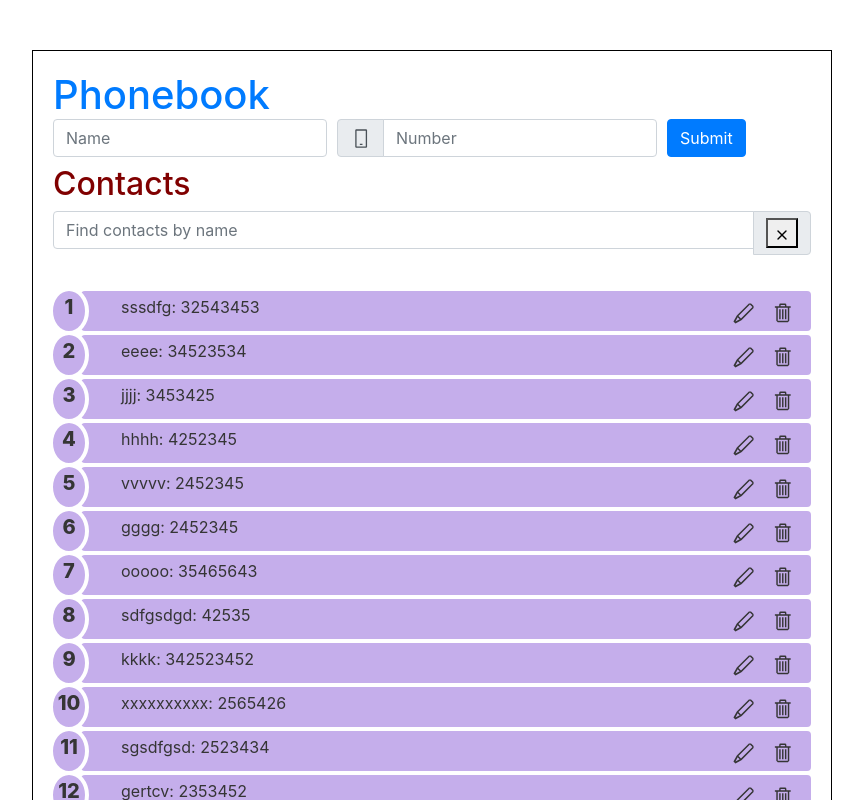
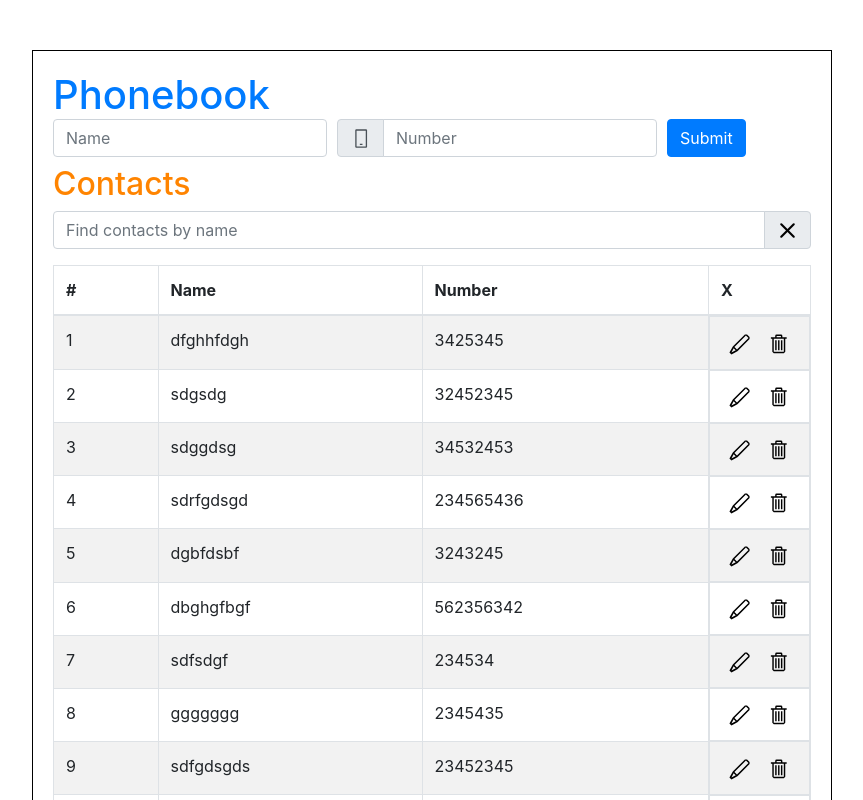
Before and after one commit to alexandr90h/goit-react-hw-08-phonebook, a React (Create React App) app: page / in a window 1280 px wide. Shown: the top 800 px of the page, without its empty margins (208-1071 px from the left). Built offline with nearby package versions, Linux system fonts and the light colour scheme; data requests are answered from the project's data file.

Commit message:
27.01.2021-2

```diff
--- a/db.json
+++ b/db.json
@@ -1,89 +1,59 @@
 {
   "contacts": [
     {
-      "name": "sssdfg",
-      "number": "32543453",
-      "id": 20
+      "name": "dfghhfdgh",
+      "number": "3425345",
+      "id": 1
     },
     {
-      "name": "eeee",
-      "number": "34523534",
-      "id": 21
+      "name": "sdgsdg",
+      "number": "32452345",
+      "id": 2
     },
     {
-      "name": "jjjj",
-      "number": "3453425",
-      "id": 22
+      "name": "sdggdsg",
+      "number": "34532453",
+      "id": 3
     },
     {
-      "name": "hhhh",
-      "number": "4252345",
-      "id": 23
+      "name": "sdrfgdsgd",
+      "number": "234565436",
+      "id": 4
     },
     {
-      "name": "vvvvv",
-      "number": "2452345",
-      "id": 24
+      "name": "dgbfdsbf",
+      "number": "3243245",
+      "id": 5
     },
     {
-      "name": "gggg",
-      "number": "2452345",
-      "id": 34
+      "name": "dbghgfbgf",
+      "number": "562356342",
+      "id": 6
     },
     {
-      "name": "ooooo",
-      "number": "35465643",
-      "id": 36
+      "name": "sdfsdgf",
+      "number": "234534",
+      "id": 7
     },
     {
-      "name": "sdfgsdgd",
-      "number": "42535",
-      "id": 37
+      "name": "ggggggg",
+      "number": "2345435",
+      "id": 8
     },
     {
-      "name": "kkkk",
-      "number": "342523452",
-      "id": 38
+      "name": "sdfgdsgds",
+      "number": "23452345",
+      "id": 9
     },
     {
-      "name": "xxxxxxxxxx",
-      "number": "2565426",
-      "id": 39
+      "name": "sdfggsdg",
+      "number": "32453245",
+      "id": 10
     },
     {
-      "name": "sgsdfgsd",
-      "number": "2523434",
-      "id": 40
-    },
-    {
-      "name": "gertcv",
-      "number": "2353452",
-      "id": 41
-    },
-    {
-      "name": "gfnmui",
-      "number": "4252234",
-      "id": 42
-    },
-    {
-      "name": "gnjhmi",
-      "number": "2345634",
-      "id": 43
-    },
-    {
-      "name": "sdfgsdfg",
-      "number": "35645",
-      "id": 45
-    },
-    {
-      "name": "hkhkhhkhhkhk",
-      "number": "25325345",
-      "id": 46
-    },
-    {
-      "name": "zxdfdfbdb",
-      "number": "23453425",
-      "id": 47
+      "name": "ssdvdf",
+      "number": "43252345",
+      "id": 11
     }
   ]
 }
--- a/src/ContactsList/ContactsItem.jsx
+++ b/src/ContactsList/ContactsItem.jsx
@@ -9,16 +9,13 @@ export default function ContactsListItem(props) {
     const dispatch = useDispatch();
     // const ModalVisible = useSelector(state => state.state)
     return (
-        <li key={props.id} className={styles.contactItem}>
-            <div className={styles.contentItem}>
-                <span className={styles.nameItem}>{props.name}: </span>
-                <span className={styles.phonItem}>{props.number}</span>
-            </div>
-            <div className={styles.buttonConteiner}>
-                <button onClick={async() => {await dispatch(operation.getContactsById(props.id)); dispatch(contactsAction.modalVisible(true));}} ><VscEdit/></button>
-                <button onClick={() => dispatch(operation.delContacts(props.id))}><VscTrash/></button>
-            </div>
-        </li>
+        <tr key={props.id}>
+            <td lg="2">{props.n}</td>
+      <td>{props.name}</td>
+      <td>{props.number}</td>
+      <td className={styles.buttonConteiner}><button onClick={async() => {await dispatch(operation.getContactsById(props.id)); dispatch(contactsAction.modalVisible(true));}} ><VscEdit/></button>
+                <button onClick={() => dispatch(operation.delContacts(props.id))}><VscTrash/></button></td>
+    </tr>
     )
 }
 ContactsListItem.propTypes = {
--- a/src/ContactsList/ContactsList.jsx
+++ b/src/ContactsList/ContactsList.jsx
@@ -1,12 +1,14 @@
 import { useEffect } from 'react';
 import { useDispatch, useSelector } from "react-redux";
 import ContactsListItem from './ContactsItem';
-import styles from './conractsList.module.scss'
+// import styles from './conractsList.module.scss'
 import * as operation from "../redux/operation";
-import { getContactsItem,getModalVisible } from "../redux/selectors";
+import { getContactsItem, getModalVisible } from "../redux/selectors";
+import Table from 'react-bootstrap/Table';
 
 
 export default function ContactsList() {
+            let n = 1;
     const stateData = useSelector(getContactsItem);
     const modalVisible = useSelector(getModalVisible);
     const dispatch = useDispatch();
@@ -15,14 +17,27 @@ export default function ContactsList() {
         // eslint-disable-next-line
     }, [dispatch,modalVisible])
     return (
-        <ol className={styles.contactList}>
-            {stateData.map(obj => {
-                return (<ContactsListItem key={obj.id}
-                    id={obj.id}
-                    name={obj.name}
-                    number={obj.number}
-                />)
-            })}
-        </ol>
+        <Table striped bordered hover>
+  <thead>
+    <tr>
+      <th>#</th>
+      <th>Name</th>
+      <th>Number</th>
+      <th width="100px">X</th>
+    </tr>
+  </thead>
+            <tbody>
+                {stateData.map(obj => {
+                    return (
+                        <ContactsListItem
+                            n={n++}
+                            key={obj.id}
+                            id={obj.id}
+                            name={obj.name}
+                            number={obj.number} />
+                    )
+                })}
+  </tbody>
+</Table>
     )
 }
--- a/src/ContactsList/conractsList.module.scss
+++ b/src/ContactsList/conractsList.module.scss
@@ -1,8 +1,8 @@
-.contactList {
-  list-style: none;
-  counter-reset: list;
-  margin: 0;
-  padding: 0;
-  padding-top: 20px;
-  overflow: hidden;
-}
+// .contactList {
+//   list-style: none;
+//   counter-reset: list;
+//   margin: 0;
+//   padding: 0;
+//   padding-top: 20px;
+//   overflow: hidden;
+// }
--- a/src/ContactsList/contactsItem.module.scss
+++ b/src/ContactsList/contactsItem.module.scss
@@ -1,49 +1,50 @@
-.contactItem {
-  display: flex;
-  justify-content: space-between;
-  position: relative;
-  height: 40px;
-  line-height: 2rem;
-  margin-left: 1.75rem;
-  margin-bottom: 0.25rem;
-  padding-left: 40px;
-  padding-right: 10px;
-  color: rgb(53, 53, 53);
-  background: #c5aeeb;
-  white-space: nowrap;
-  border-radius: 0.25rem;
-  &:last-child {
-    margin-bottom: 0;
-  }
-  &::before {
-    content: counter(list);
-    counter-increment: list;
-    position: absolute;
-    left: -2rem;
-    top: -0.25rem;
-    bottom: -0.25rem;
-    width: 40px;
-    line-height: 2rem;
-    border-radius: 50%;
-    border: 0.25rem solid #fff;
-    text-align: center;
-    color: rgb(53, 53, 53);
-    background: #c5aeeb;
-    font-size: 20px;
-    font-weight: 800;
-  }
-}
-.nameItem {
-  margin: 0;
-  padding: 0;
-}
-.phonItem {
-  margin: 0;
-  padding: 0;
-}
+// .contactItem {
+//   display: flex;
+//   justify-content: space-between;
+//   position: relative;
+//   height: 40px;
+//   line-height: 2rem;
+//   margin-left: 1.75rem;
+//   margin-bottom: 0.25rem;
+//   padding-left: 40px;
+//   padding-right: 10px;
+//   color: rgb(53, 53, 53);
+//   background: #c5aeeb;
+//   white-space: nowrap;
+//   border-radius: 0.25rem;
+//   &:last-child {
+//     margin-bottom: 0;
+//   }
+//   &::before {
+//     content: counter(list);
+//     counter-increment: list;
+//     position: absolute;
+//     left: -2rem;
+//     top: -0.25rem;
+//     bottom: -0.25rem;
+//     width: 40px;
+//     line-height: 2rem;
+//     border-radius: 50%;
+//     border: 0.25rem solid #fff;
+//     text-align: center;
+//     color: rgb(53, 53, 53);
+//     background: #c5aeeb;
+//     font-size: 20px;
+//     font-weight: 800;
+//   }
+// }
+// .nameItem {
+//   margin: 0;
+//   padding: 0;
+// }
+// .phonItem {
+//   margin: 0;
+//   padding: 0;
+// }
 .buttonConteiner {
   display: flex;
   align-items: center;
+  justify-content: center;
   button {
     border: none;
     background: none;
@@ -51,7 +52,7 @@
       margin-left: 5px;
     }
     svg {
-      color: rgb(53, 53, 53);
+      color: rgb(0, 0, 0);
       width: 23px;
       height: 23px;
     }
--- a/src/InputFind/FilterContactsList.jsx
+++ b/src/InputFind/FilterContactsList.jsx
@@ -1,12 +1,14 @@
 import ContactsListItem from '../ContactsList/ContactsItem';
-import styles from '../ContactsList/conractsList.module.scss';
+// import styles from '../ContactsList/conractsList.module.scss';
 import PropTypes from 'prop-types';
 import * as operation from "../redux/operation";
 import { useDispatch, useSelector } from "react-redux";
 import { useEffect } from 'react';
 import { getFilterName, getFilterItem } from "../redux/selectors";
+import Table from 'react-bootstrap/Table';
 
 export default function FilterContactsList() {
+                let n = 1;
     const filterName = useSelector(getFilterName);
     const filterItems = useSelector(getFilterItem);
     const dispatch = useDispatch();
@@ -15,16 +17,28 @@ export default function FilterContactsList() {
         // eslint-disable-next-line
     },[filterItems])
     return (
-        <ol className={styles.contactList}>
-            {filterItems.map(obj => {
-                return(<ContactsListItem key={obj.id}
-                    id={obj.id}
-                    name={obj.name}
-                    number={obj.number}
-                    onBtnDelId={()=>dispatch(operation.delContacts(obj.id))}
-                />)
-            })}
-        </ol>
+        <Table striped bordered hover >
+  <thead>
+    <tr>
+      <th>#</th>
+      <th>Name</th>
+      <th>Number</th>
+      <th width="100px">X</th>
+    </tr>
+  </thead>
+            <tbody>
+                {filterItems.map(obj => {
+                    return (
+                        <ContactsListItem
+                            n={n++}
+                            key={obj.id}
+                            id={obj.id}
+                            name={obj.name}
+                            number={obj.number} />
+                    )
+                })}
+  </tbody>
+</Table>
     )
 }
 
--- a/src/InputFind/InputFind.jsx
+++ b/src/InputFind/InputFind.jsx
@@ -17,7 +17,7 @@ export default function InputFind() {
         e.currentTarget.value ? document.querySelector("#btn-reset").style.color = "red" : document.querySelector("#btn-reset").style.color = "rgb(192, 192, 192)";
     }
     return (
-        <form action="">
+        <form>
                               <InputGroup className="mb-3">
     <FormControl
       placeholder="Find contacts by name"
@@ -26,10 +26,11 @@ export default function InputFind() {
                 onChange={hendlInputFilter}
     />
     <InputGroup.Append >
-      <InputGroup.Text id="basic-addon2" ><button type="reset" onClick={resetInputFind} id="btn-reset"><FiX /></button></InputGroup.Text>
+            <InputGroup.Text id="basic-addon2" >
+              <button type="reset" onClick={resetInputFind} id="btn-reset">
+                <FiX className="svg-btn-reset" /></button></InputGroup.Text>
     </InputGroup.Append>
   </InputGroup>
-
         </form>
 
         )
--- a/src/InputFind/inputFind.module.scss
+++ b/src/InputFind/inputFind.module.scss
@@ -45,9 +45,3 @@
 //   align-items: center;
 //   margin-top: 10px;
 // }
-.input-group-text {
-  button {
-    border: none;
-    background: none;
-  }
-}
--- a/src/InputMainForm/InputMainForm.jsx
+++ b/src/InputMainForm/InputMainForm.jsx
@@ -36,7 +36,8 @@ export default function InputMainForm() {
                 break;
         }
     }
-    const hendleOnSubmite = () => {
+    const hendleOnSubmit = e => {
+        e.preventDefault();
         if (stateData.find(obj => obj.name.toLowerCase() === name.toLowerCase()) !== undefined) {
             alert(`${name} is alreadyin contacts.`);
             return;
@@ -50,7 +51,7 @@ export default function InputMainForm() {
     }
     return (
         <div>
-            <form onSubmit={hendleOnSubmite} className={styles.mainForm}>
+            <form onSubmit={hendleOnSubmit} className={styles.mainForm}>
                 <Form.Row className="align-items-center">
                     <Col xs="auto">
                         <Form.Label htmlFor="inlineFormInput" srOnly>
@@ -59,7 +60,8 @@ export default function InputMainForm() {
                         <Form.Control
                             className="mb-2"
                              id="inlineFormInput"
-                             placeholder="Name"
+                            placeholder="Name"
+                            autoComplete="off"
                             onChange={hendleInputChanga}
                             name="name"
                             value={name}
@@ -73,7 +75,13 @@ export default function InputMainForm() {
         <InputGroup.Prepend>
                                 <InputGroup.Text><VscDeviceMobile className={ styles.MobileIcon}/></InputGroup.Text>
         </InputGroup.Prepend>
-                            <FormControl id="inlineFormInputGroup" placeholder="Number" onChange={hendleInputChanga} name="number" value={ number}/>
+                            <FormControl
+                                id="inlineFormInputGroup"
+                                placeholder="Number"
+                                autoComplete="off"
+                                onChange={hendleInputChanga}
+                                name="number"
+                                value={number} />
       </InputGroup>
     </Col>
     <Col xs="auto">
--- a/src/ModalEdit/ModalEdit.jsx
+++ b/src/ModalEdit/ModalEdit.jsx
@@ -1,21 +1,28 @@
 import { useState } from 'react';
-import { useForm } from 'react-hook-form';
-import * as yup from 'yup';
-import { yupResolver } from '@hookform/resolvers/yup';
-import styles from './modalEdit.module.scss';
+// import { useForm } from 'react-hook-form';
+// import * as yup from 'yup';
+// import { yupResolver } from '@hookform/resolvers/yup';
+// import styles from './modalEdit.module.scss';
+import Button from 'react-bootstrap/Button';
+import Modal from 'react-bootstrap/Modal';
+
 import { useSelector } from 'react-redux';
 import { useDispatch } from "react-redux";
 import contactsAction from '../redux/action';
 import * as operation from "../redux/operation";
 
 export default function ModalEdit() {
-    const schema = yup.object().shape({
-        name: yup.string().required(),
-        number:yup.number().required(),
-            })
+    // const schema = yup.object().shape({
+    //     name: yup.string().required(),
+    //     number:yup.number().required(),
+    //         })
+    const [show, setShow] = useState(false);
+
+  const handleClose = () => setShow(false);
+    const handleShow = () => setShow(true);
 
     const dispatch = useDispatch();
-    const { register, handleSubmit, errors } = useForm({ resolver: yupResolver(schema) });
+    // const { register, handleSubmit, errors } = useForm({ resolver: yupResolver(schema) });
     const itemById = useSelector(state => state.itemById);
     const [name, setName] = useState(itemById.name);
     const [number, setNumber] = useState(itemById.number);
@@ -36,18 +43,27 @@ export default function ModalEdit() {
     }
 
     return (
-        <div className={styles.modalOverlay}>
-                    <form onSubmit={handleSubmit(hendleOnSubmite)} className={styles.mainForm}>
-                <label>Name
-            <input type="text" name="name" autoComplete="off" value={name} onChange={hendleInputChanga} ref={register} />
-                 </label>
-                 {errors.name && <p>{errors.name.message}</p>}
-                <label>Number
-                     <input type="text" name="number" autoComplete="off" value={number} onChange={hendleInputChanga} ref={register}/>
-                 </label>
-                 {errors.number && <p>{ errors.number.message}</p>}
-                <button type="submit">Save contact</button>
-        </form>
-        </div>
+        <Modal
+        show={show}
+        onHide={handleClose}
+        backdrop="static"
+        keyboard={false}
+      >
+        <Modal.Header closeButton>
+          <Modal.Title>Modal title</Modal.Title>
+        </Modal.Header>
+        <form onSubmit={hendleOnSubmite}>
+        <Modal.Body>
+          I will not close if you click outside me. Don't even try to press
+          escape key.
+        </Modal.Body>
+        <Modal.Footer>
+          <Button variant="secondary" onClick={handleClose}>
+            Close
+          </Button>
+                <Button variant="primary" >Save</Button>
+            </Modal.Footer>
+            </form>
+      </Modal>
     )
 };
--- a/src/app.module.scss
+++ b/src/app.module.scss
@@ -11,6 +11,6 @@
     color: #007bff;
   }
   h2 {
-    color: #800000;
+    color: #ff8400;
   }
 }
--- a/src/index.css
+++ b/src/index.css
@@ -12,3 +12,17 @@ code {
   font-family: source-code-pro, Menlo, Monaco, Consolas, 'Courier New',
     monospace;
 }
+#btn-reset {
+  border: none;
+  background: none;
+  padding: 0;
+  margin: 0;
+}
+.svg-btn-reset {
+  width: 25px;
+  height: 25px;
+}
+#basic-addon2 {
+  padding: 0;
+  padding: 0 10px;
+}
```
Also changed, not shown: 2 other files (tests, documents, lock files or other folders).
